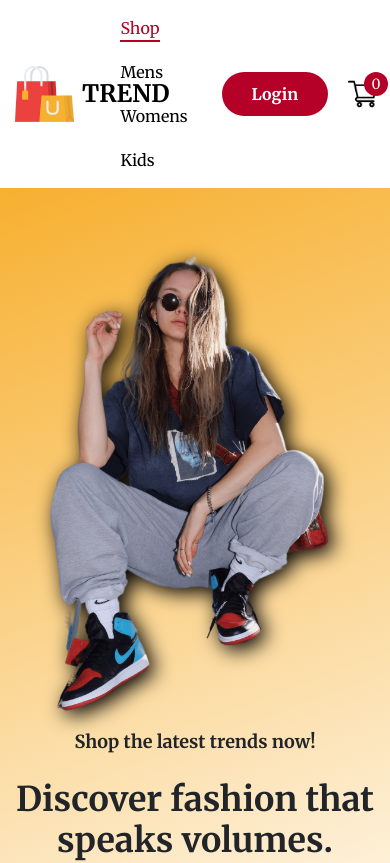
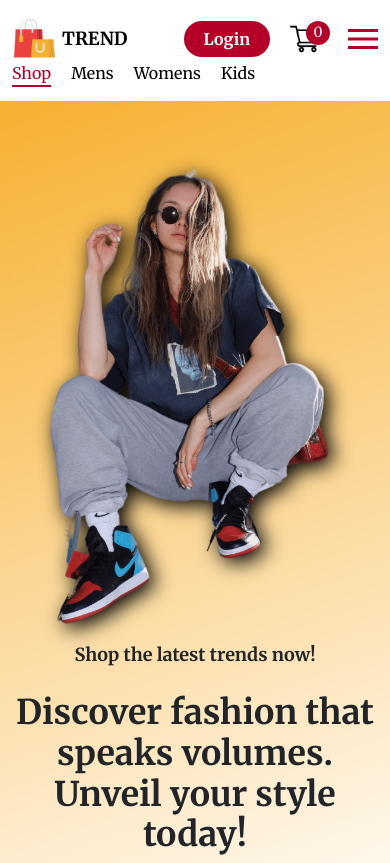
Before and after one commit to ganpatsundesha/E-Commerce, a React (Vite) app in the folder Frontend/: page / in a window 390 px wide. Shown: the top 863 px of the page. Built offline with nearby package versions, Linux system fonts and the light colour scheme.

Commit message:
working on header responsive

```diff
--- a/Frontend/src/Components/CtaBtn/style.scss
+++ b/Frontend/src/Components/CtaBtn/style.scss
@@ -2,13 +2,17 @@
 
 .cta-btn {
     display: inline-block;
-    padding: 10px 30px;
     font-size: 16px;
     font-weight: 700;
     background: var(--lightRed);
     color: var(--white);
     border-radius: 30px;
     text-transform: capitalize;
+    padding: 6px 20px;
+
+    @include md {
+        padding: 10px 30px;
+    }
 
     &:hover {
         background: var(--black);
--- a/Frontend/src/Components/Header/Header.jsx
+++ b/Frontend/src/Components/Header/Header.jsx
@@ -28,6 +28,15 @@ const Header = () => {
                         <Link to="cart"><img src={Cart} alt="cart" /></Link>
                         <div className="cart-counter">{cartItem.length > 9 ? '9+' : cartItem.length}</div>
                     </div>
+                    <div className="toggle"><span></span></div>
+                </div>
+                <div className="mobile">
+                    <ul className="nav">
+                        <li><NavLink to="/">Shop</NavLink></li>
+                        <li><NavLink to="/men">Mens</NavLink></li>
+                        <li><NavLink to="/women">Womens</NavLink></li>
+                        <li><NavLink to="/Kid">Kids</NavLink></li>
+                    </ul>
                 </div>
             </Container>
         </header>
--- a/Frontend/src/Components/Header/style.scss
+++ b/Frontend/src/Components/Header/style.scss
@@ -7,22 +7,42 @@
     .dekstop {
         display: flex;
         align-items: center;
-        justify-content: space-between;
+        justify-content: unset;
         gap: 16px;
+
+        @include md {
+            justify-content: space-between;
+        }
     }
 
     .site-logo {
-        max-width: 200px;
+        max-width: 150px;
+
+        @include xsm {
+            max-width: 200px;
+        }
 
         a {
             display: flex;
             align-items: center;
             color: var(--black);
             gap: 5px;
-            font-size: 24px;
+            font-size: 18px;
             font-weight: 600;
             text-decoration: none;
             text-transform: uppercase;
+
+            @include xsm {
+                font-size: 24px;
+            }
+
+            img {
+                max-width: 45px;
+
+                @include xsm {
+                    max-width: 80px;
+                }
+            }
         }
     }
 
@@ -58,6 +78,11 @@
         align-items: center;
         gap: 20px;
         position: relative;
+        margin-left: auto;
+
+        @include md {
+            margin-left: unset;
+        }
 
         img {
             max-width: 30px;
@@ -80,4 +105,55 @@
             justify-content: center;
         }
     }
+
+    .dekstop {
+        .nav {
+            display: none;
+
+            @include md {
+                display: flex;
+            }
+        }
+    }
+
+    .mobile {
+        .nav {
+            display: flex;
+
+            @include md {
+                display: none;
+            }
+        }
+    }
+
+    .toggle {
+        display: block;
+        height: 20px;
+        width: 30px;
+        margin-left: 12px;
+
+        @include md {
+            display: none;
+        }
+
+        span {
+            height: 20px;
+            width: 30px;
+            display: block;
+            border-top: 3px solid var(--lightRed);
+            border-bottom: 3px solid var(--lightRed);
+            position: relative;
+
+            &::after {
+                content: "";
+                position: absolute;
+                width: 100%;
+                height: 3px;
+                top: 50%;
+                left: 0;
+                background: var(--lightRed);
+                transform: translateY(-50%);
+            }
+        }
+    }
 }
--- a/Frontend/src/Context/ShopContext.jsx
+++ b/Frontend/src/Context/ShopContext.jsx
@@ -1,6 +1,5 @@
 import React, { createContext, useContext, useState } from 'react'
 import AllProducts from "../Assets/Data/all_product"
-
 
 const getTotalPrice = (qty, cur_price) => {0
     return parseInt(qty) * parseInt(cur_price)
```
